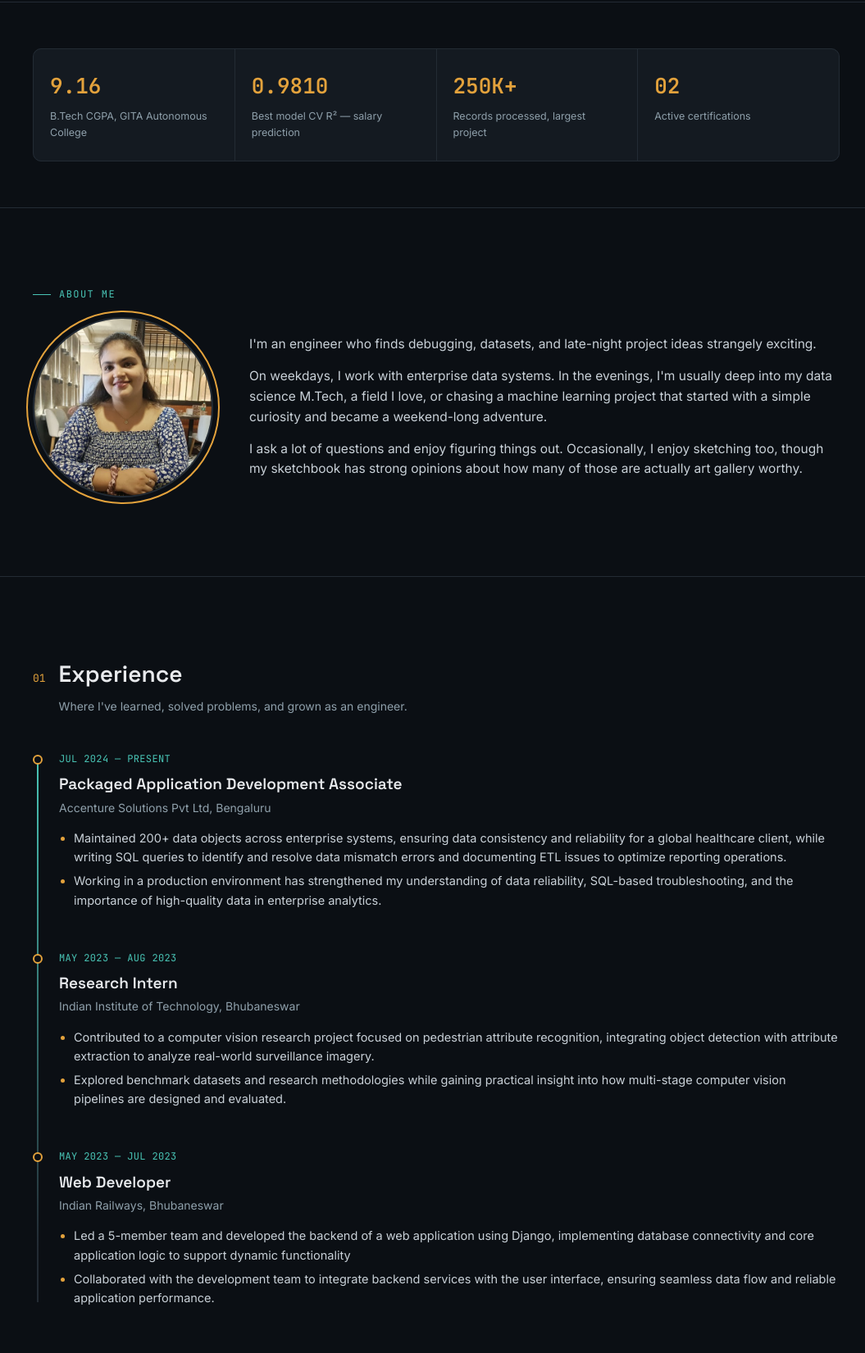
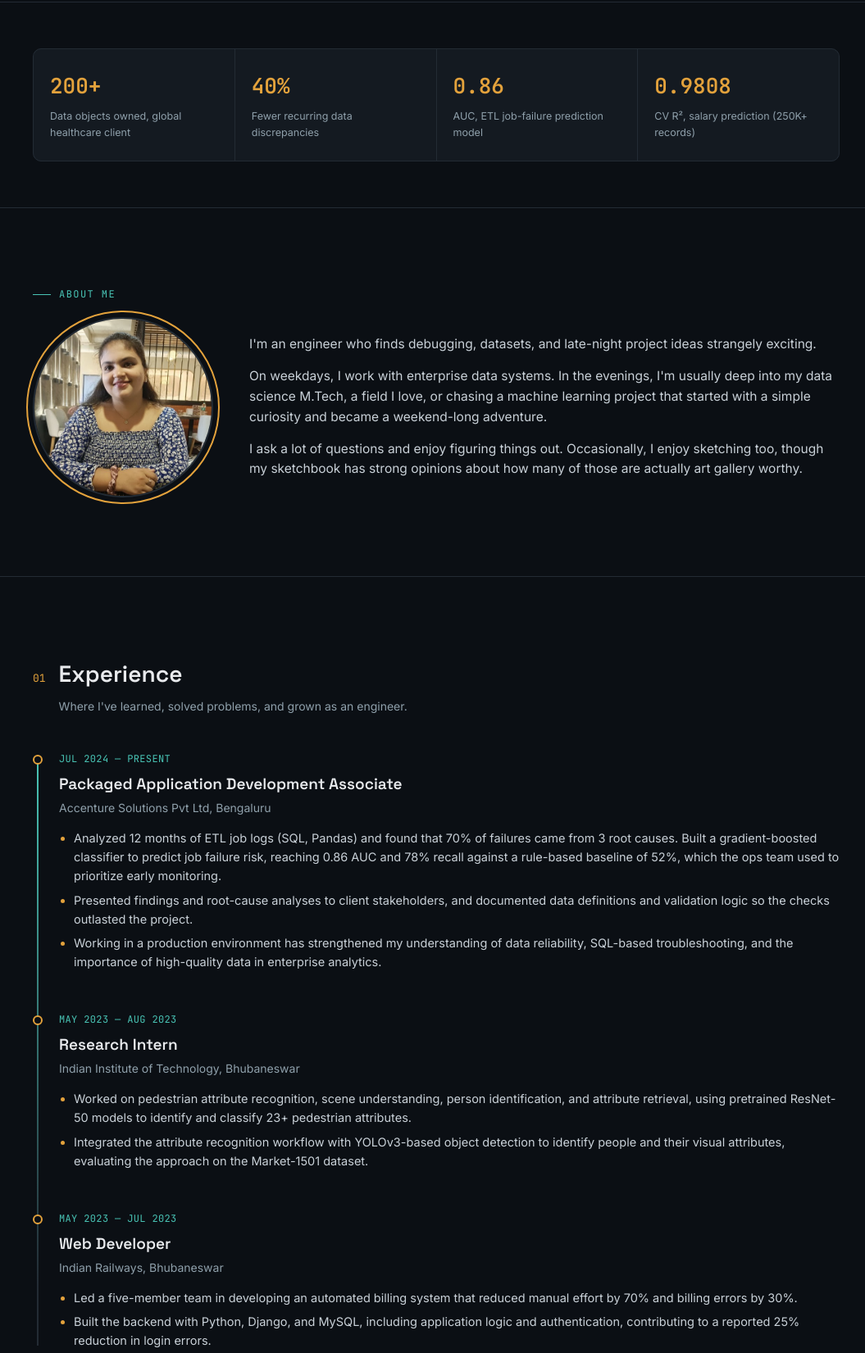
Before and after one commit to 01bidisha/Portfolio, a plain HTML site: page index.html in a window 1280 px wide. Shown: the part 840-2491 px from the top of the page at 82% size, without its empty margins (108-1163 px from the left). Drawn offline with Linux system fonts and the light colour scheme; a script that the page names is missing.

Commit message:
Update index.html
Updates nov 2026

```diff
--- a/index.html
+++ b/index.html
@@ -282,10 +282,10 @@
 <section class="readouts">
   <div class="wrap">
     <div class="readout-grid">
-      <div class="readout"><div class="val mono">9.16</div><div class="lbl">B.Tech CGPA, GITA Autonomous College</div></div>
-      <div class="readout"><div class="val mono">0.9810</div><div class="lbl">Best model CV R² — salary prediction</div></div>
-      <div class="readout"><div class="val mono">250K+</div><div class="lbl">Records processed, largest project</div></div>
-      <div class="readout"><div class="val mono">02</div><div class="lbl">Active certifications</div></div>
+	  <div class="readout"><div class="val mono">200+</div><div class="lbl">Data objects owned, global healthcare client</div></div>
+      <div class="readout"><div class="val mono">40%</div><div class="lbl">Fewer recurring data discrepancies</div></div>
+      <div class="readout"><div class="val mono">0.86</div><div class="lbl">AUC, ETL job-failure prediction model</div></div>
+      <div class="readout"><div class="val mono">0.9808</div><div class="lbl">CV R², salary prediction (250K+ records)</div></div>
     </div>
   </div>
 </section>
@@ -320,8 +320,9 @@
         <div class="tl-role">Packaged Application Development Associate</div>
         <div class="tl-org">Accenture Solutions Pvt Ltd, Bengaluru</div>
         <ul>
-          <li>Maintained 200+ data objects across enterprise systems, ensuring data consistency and reliability for a global healthcare client, while writing SQL queries to identify and resolve data mismatch errors and documenting ETL issues to optimize reporting operations.</li>
-          <li>Working in a production environment has strengthened my understanding of data reliability, SQL-based troubleshooting, and the importance of high-quality data in enterprise analytics.</li>
+			<li>Analyzed 12 months of ETL job logs (SQL, Pandas) and found that 70% of failures came from 3 root causes. Built a gradient-boosted classifier to predict job failure risk, reaching 0.86 AUC and 78% recall against a rule-based baseline of 52%, which the ops team used to prioritize early monitoring.</li>
+			<li>Presented findings and root-cause analyses to client stakeholders, and documented data definitions and validation logic so the checks outlasted the project.</li>
+        	<li>Working in a production environment has strengthened my understanding of data reliability, SQL-based troubleshooting, and the importance of high-quality data in enterprise analytics.</li>
         </ul>
       </div>
 
@@ -331,10 +332,10 @@
         <div class="tl-role">Research Intern</div>
         <div class="tl-org">Indian Institute of Technology, Bhubaneswar</div>
         <ul>
-          <li>Contributed to a computer vision research project focused on pedestrian attribute recognition, integrating object detection with attribute extraction to analyze real-world surveillance imagery.</li>
-          <li>Explored benchmark datasets and research methodologies while gaining practical insight into how multi-stage computer vision pipelines are designed and evaluated.</li>
-        </ul>
-      </div>
+		  <li>Worked on pedestrian attribute recognition, scene understanding, person identification, and attribute retrieval, using pretrained ResNet-50 models to identify and classify 23+ pedestrian attributes.</li>
+		  <li>Integrated the attribute recognition workflow with YOLOv3-based object detection to identify people and their visual attributes, evaluating the approach on the Market-1501 dataset.</li>
+       </ul>
+	  </div>
 
       <div class="tl-item">
         <div class="tl-dot"></div>
@@ -342,8 +343,8 @@
         <div class="tl-role">Web Developer</div>
         <div class="tl-org">Indian Railways, Bhubaneswar</div>
         <ul>
-          <li>Led a 5-member team and developed the backend of a web application using Django, implementing database connectivity and core application logic to support dynamic functionality</li>
-          <li>Collaborated with the development team to integrate backend services with the user interface, ensuring seamless data flow and reliable application performance.</li>
+          <li>Led a five-member team in developing an automated billing system that reduced manual effort by 70% and billing errors by 30%.</li>
+          <li>Built the backend with Python, Django, and MySQL, including application logic and authentication, contributing to a reported 25% reduction in login errors.</li>
         </ul>
       </div>
 
@@ -424,7 +425,11 @@
           <span>Data Science</span><span>Machine Learning</span><span>Deep Learning</span>
           <span>Computer Vision</span><span>NLP</span><span>Statistical Modeling</span>
           <span>EDA</span><span>Data Wrangling</span><span>Predictive Analytics</span>
-          <span>ML Pipelines</span><span>Business Analytics</span>
+		  <span>Regression Modelling</span><span>Feature Engineering</span><span>Predictive Modelling</span>
+          <span>Recommendation Systems</span><span>Data Quality &amp; Validation</span><span>ETL &amp; Data Integration</span>
+          <span>ML Pipelines</span><span>Business Analytics</span><span>Statistical Analysis</span>
+		  <span>EDA</span><span>Data Wrangling</span><span>Data Structures and Algorithm</span>
+
         </div>
       </div>
       <div class="skill-group">
@@ -432,7 +437,9 @@
         <div class="skill-tags">
           <span>Python</span><span>SQL</span><span>Scikit-learn</span><span>XGBoost</span>
           <span>TensorFlow</span><span>Keras</span><span>NLTK</span><span>OpenCV</span>
+		  <span>SciPy</span><span>Statsmodels</span><span>OpenCV</span><span>Transformers (GPT-2)</span>
           <span>Transformers (GPT-2)</span><span>Pandas</span><span>NumPy</span><span>Git / GitHub</span>
+		 <span>Matplotlib</span><span>Seaborn</span><span>Streamlit</span><span>Jupyter</span>
         </div>
       </div>
     </div>
```
